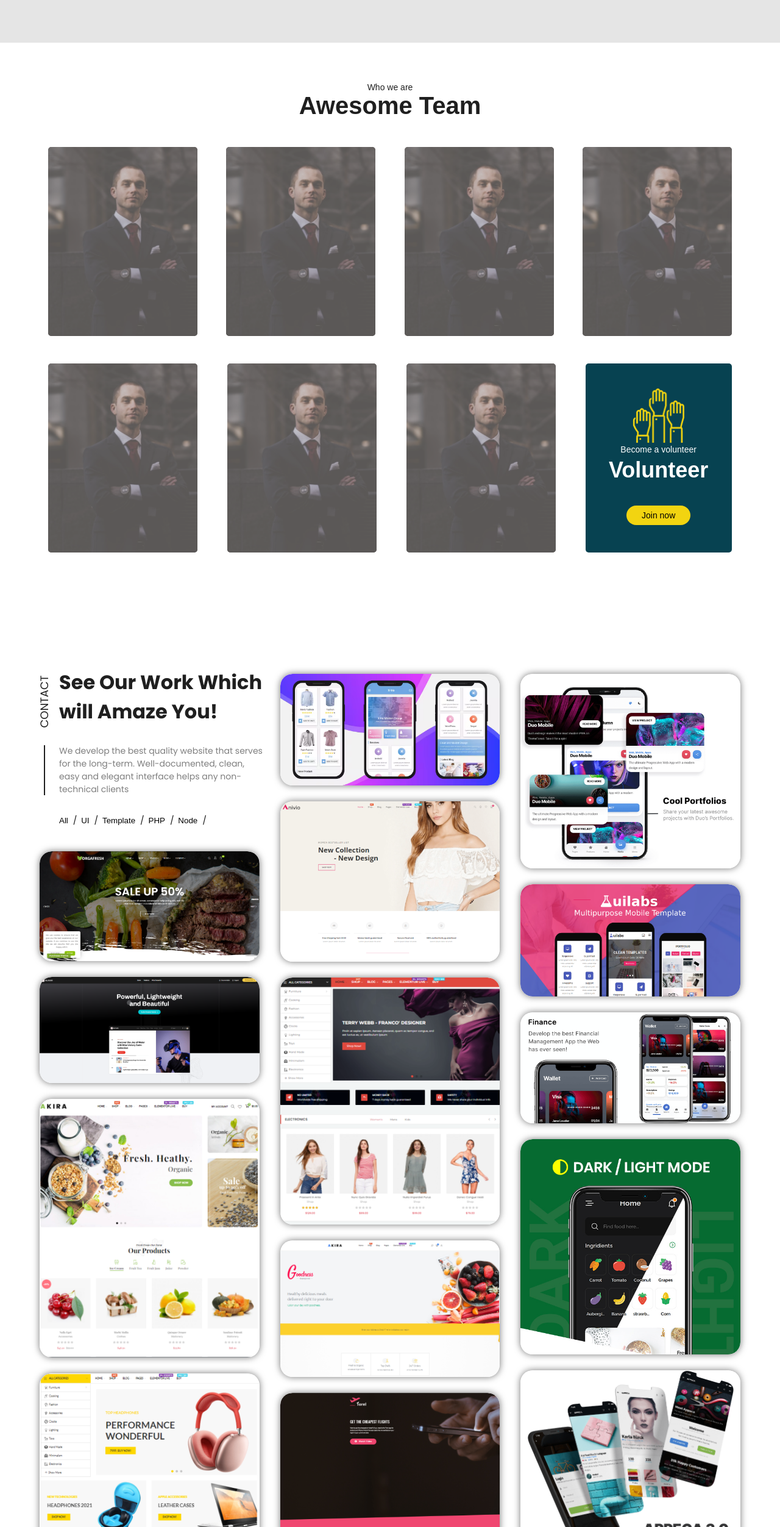
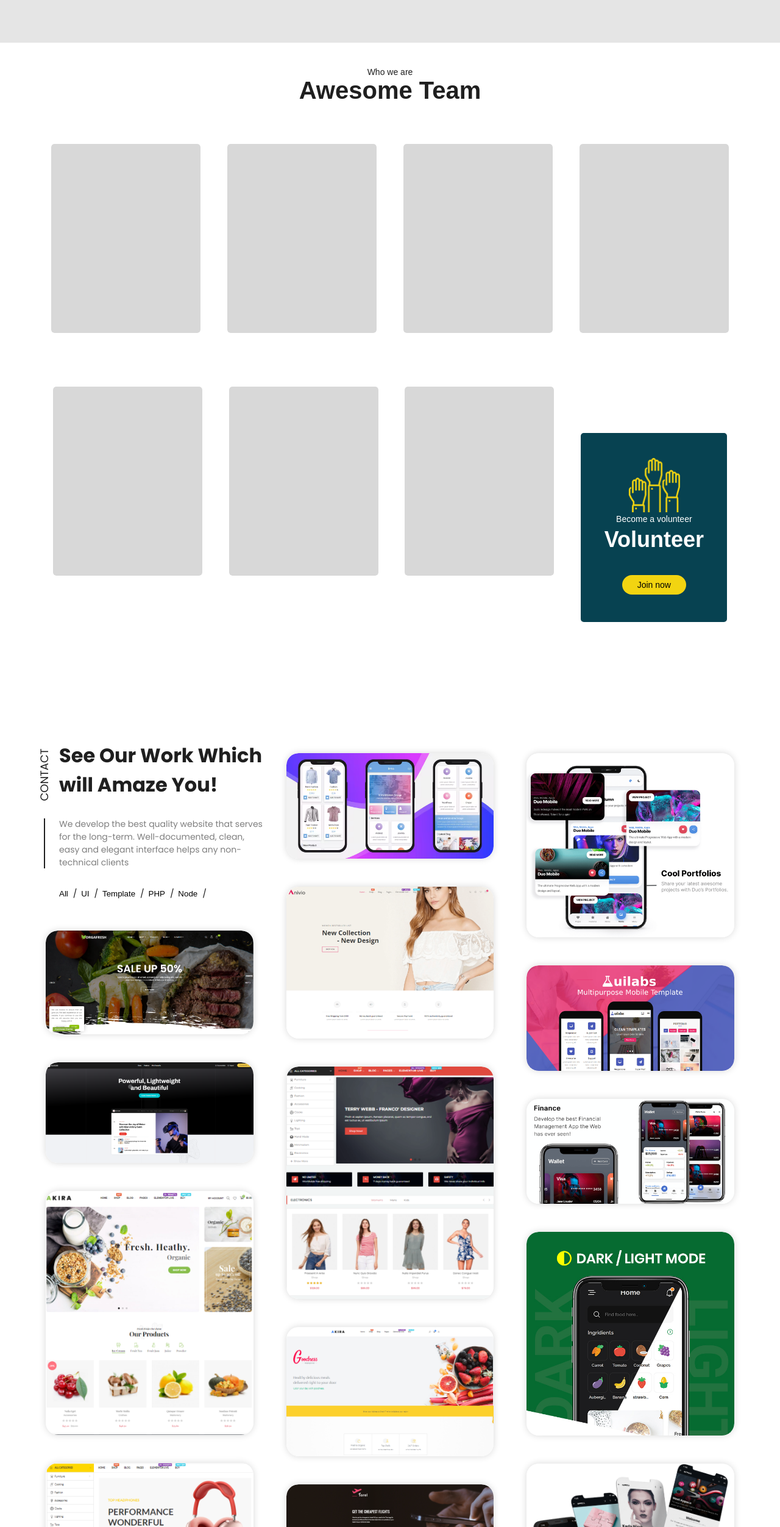
Before and after one commit to jishanhoshen/jishanhoshen.github.io, a plain HTML site: page index.html in a window 1280 px wide. Shown: the part 2170-4674 px from the top of the page at 61% size. Drawn offline with Linux system fonts and the light colour scheme.

Commit message:
Update app.css

```diff
--- a/assets/css/app.css
+++ b/assets/css/app.css
@@ -553,7 +553,7 @@ header .header-menu ul li a:hover {
 }
 
 .languages-tools .tools-content .skill-tools .tool-items {
-  display: inline-block;
+  display: none;
   width: 100%;
   text-align: center;
 }
@@ -1063,6 +1063,7 @@ header .header-menu ul li a:hover {
 .projects-area .projects {
   -webkit-column-count: 3;
           column-count: 3;
+  padding: 20px 0px;
 }
 
 .projects-area .projects .area-header {
@@ -1130,17 +1131,20 @@ header .header-menu ul li a:hover {
   margin: 0;
   padding: 0;
   cursor: pointer;
+  text-transform: capitalize;
 }
 
 .projects-area .projects .single-project {
   position: relative;
-  margin: 10px;
+  margin: 20px;
   display: inline-block;
-  -webkit-box-shadow: 0px 0px 12px #767676;
-          box-shadow: 0px 0px 12px #767676;
+  -webkit-box-shadow: 0px 0px 12px #d9d9d9;
+          box-shadow: 0px 0px 12px #d9d9d9;
   border-radius: 20px;
   overflow: hidden;
   cursor: pointer;
+  -webkit-transition: 0.5s;
+  transition: 0.5s;
 }
 
 .projects-area .projects .single-project img {
@@ -1161,6 +1165,7 @@ header .header-menu ul li a:hover {
   background-image: -webkit-gradient(linear, left top, left bottom, from(transparent), to(#000000d9));
   background-image: linear-gradient(transparent, #000000d9);
   color: #fff;
+  text-transform: capitalize;
   -webkit-transition: 0.5s;
   transition: 0.5s;
 }
@@ -1169,18 +1174,22 @@ header .header-menu ul li a:hover {
   bottom: 0px;
 }
 
+.projects-area .projects .single-project:hover {
+  -webkit-box-shadow: 0px 0px 12px #767676;
+          box-shadow: 0px 0px 12px #767676;
+  -webkit-transform: scale(1.03);
+          transform: scale(1.03);
+  z-index: 1;
+}
+
 .teamArea {
-  height: 880px;
+  padding: 40px 0px;
   font-family: sans-serif;
 }
 
 .teamArea .container {
   width: 1170px;
   margin: auto;
-}
-
-.teamArea .container .teamContent {
-  margin: 65px 0;
 }
 
 .teamArea .container .teamContent .we {
@@ -1200,11 +1209,7 @@ header .header-menu ul li a:hover {
 .teamArea .container .teamContent .cardArea .cardAreaContent {
   width: 1170px;
   margin-bottom: 35px;
-  display: -webkit-box;
-  display: -ms-flexbox;
-  display: flex;
-  -ms-flex-pack: distribute;
-      justify-content: space-around;
+  text-align: center;
 }
 
 .teamArea .container .teamContent .cardArea .cardAreaContent .card {
@@ -1212,11 +1217,12 @@ header .header-menu ul li a:hover {
   height: 310px;
   border-radius: 5px;
   position: relative;
-  background-image: url("../img/team.png");
   background-repeat: no-repeat;
   background-position: center;
   background-size: cover;
   overflow: hidden;
+  margin: 20px;
+  display: inline-block;
 }
 
 .teamArea .container .teamContent .cardArea .cardAreaContent .card:hover .cardBlur {
@@ -1247,20 +1253,21 @@ header .header-menu ul li a:hover {
 }
 
 .teamArea .container .teamContent .cardArea .cardAreaContent .card .name .nameContent {
-  width: 140px;
   margin: 10px auto;
 }
 
-.teamArea .container .teamContent .cardArea .cardAreaContent .card .name .nameContent h1 {
-  margin-bottom: 0;
+.teamArea .container .teamContent .cardArea .cardAreaContent .card .name .nameContent h3 {
+  margin-bottom: 5px;
   margin-top: 10px;
+  text-transform: capitalize;
 }
 
 .teamArea .container .teamContent .cardArea .cardAreaContent .card .name .nameContent P {
   display: inline-block;
   margin: 0;
-  padding-bottom: 15px;
+  padding-bottom: 10px;
   border-bottom: 1px solid #000000;
+  text-transform: capitalize;
 }
 
 .teamArea .container .teamContent .cardArea .cardAreaContent .card .name .nameContent .socialMedia {
@@ -1272,6 +1279,8 @@ header .header-menu ul li a:hover {
           align-items: center;
   -ms-flex-pack: distribute;
       justify-content: space-around;
+  width: 140px;
+  margin: auto;
 }
 
 .teamArea .container .teamContent .cardArea .cardAreaContent .card .name .nameContent .socialMedia .media {
@@ -1305,6 +1314,8 @@ header .header-menu ul li a:hover {
   color: #ffffff;
   -webkit-transition: 0.5s;
   transition: 0.5s;
+  margin: 20px;
+  display: inline-block;
 }
 
 .teamArea .container .teamContent .cardArea .cardAreaContent .volunteer:hover {
@@ -1334,7 +1345,7 @@ header .header-menu ul li a:hover {
   color: #000000;
   border-radius: 25px;
   padding: 8px 25px;
-  background-color: #F2D411;
+  background-color: #f2d411;
   -webkit-transition: 0.5s;
   transition: 0.5s;
 }
@@ -1342,7 +1353,7 @@ header .header-menu ul li a:hover {
 .teamArea .container .teamContent .cardArea .cardAreaContent .volunteer a:hover {
   background: transparent;
   color: #ffffff;
-  border: 1px solid #F2D411;
+  border: 1px solid #f2d411;
   -webkit-transition: 0.5s;
   transition: 0.5s;
 }
```
